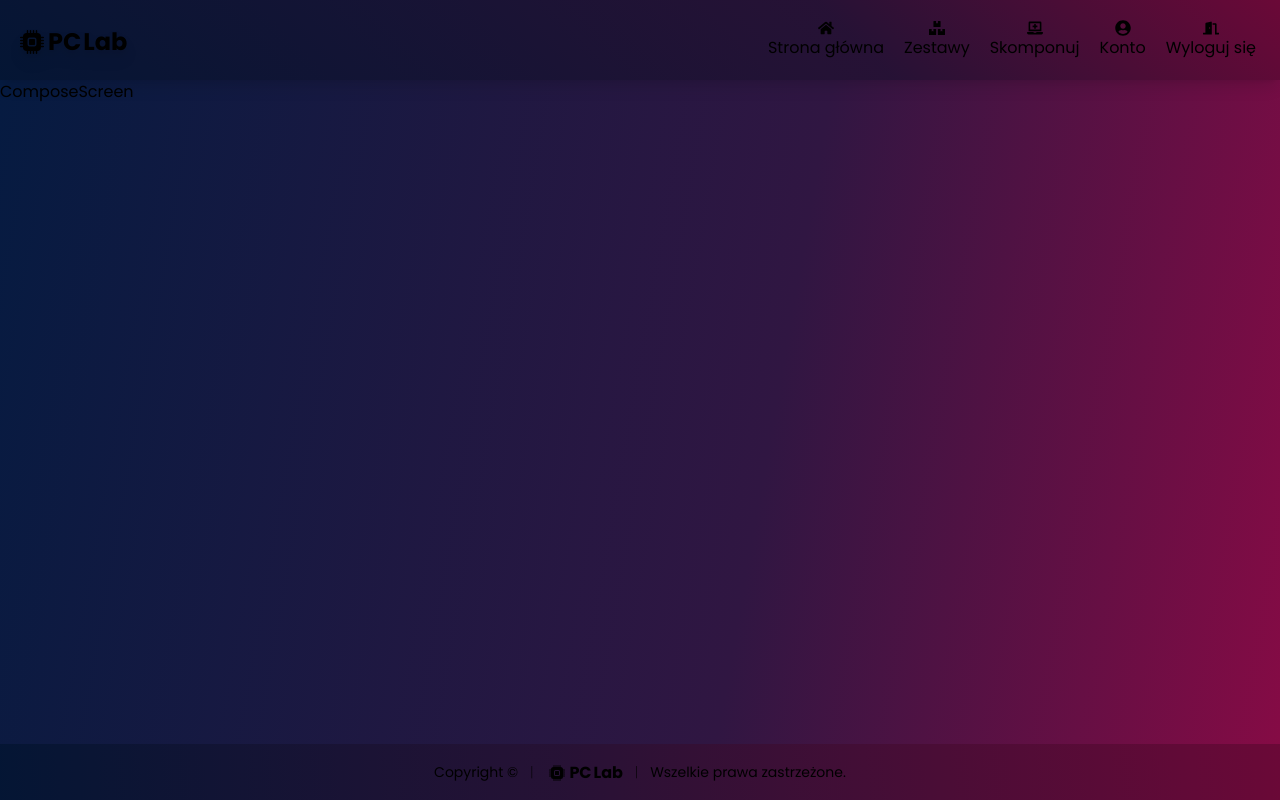
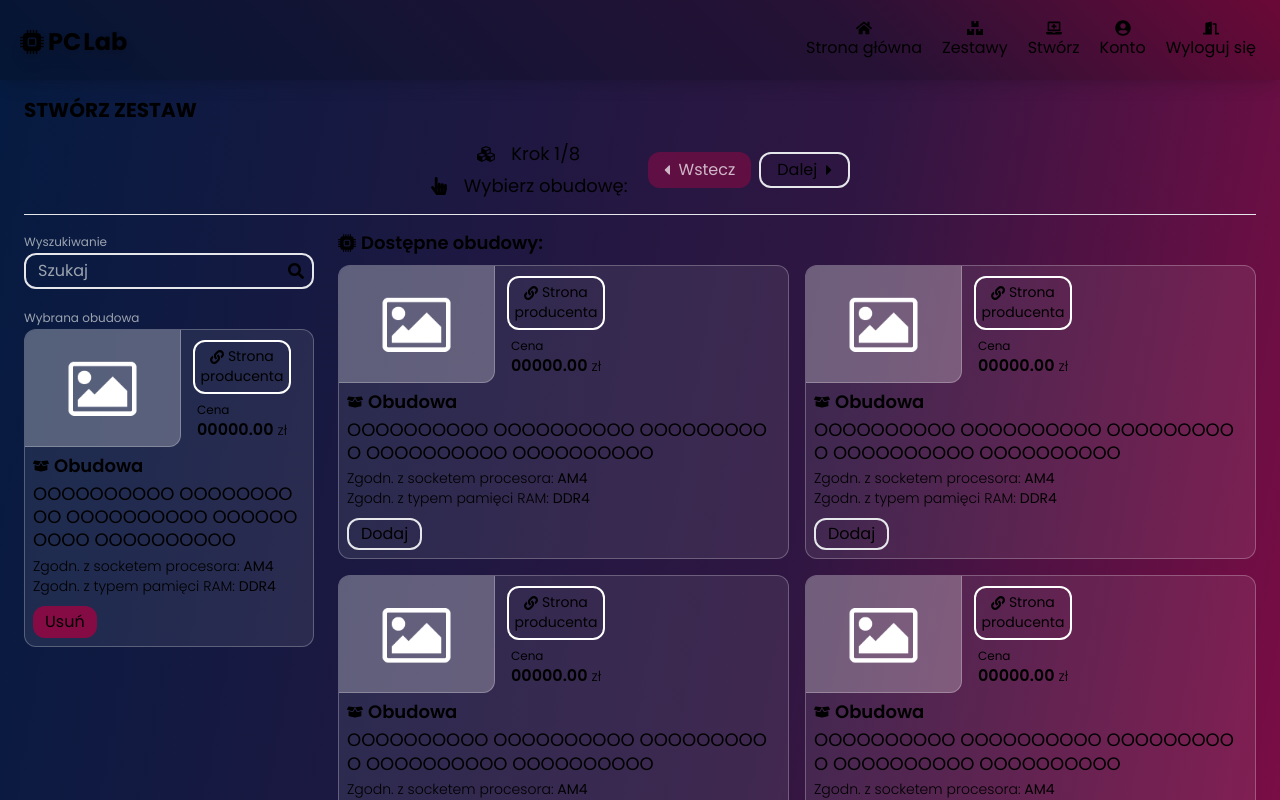
Before and after one commit to jakubcieslik99/pclab, a React (Vite) app in the folder client/: page /compose in a window 1280 px wide. Shown: the top 800 px of the page. Built offline with nearby package versions, Linux system fonts and the light colour scheme.

Commit message:
ComposeScreen styling applied

```diff
--- a/client/src/components/component/Component.jsx
+++ b/client/src/components/component/Component.jsx
@@ -3,7 +3,11 @@ import noPhoto from '../../assets/no-photo.png'
 
 const Component = props => {
   return (
-    <div className="rounded-xl border border-white/[0.25] overflow-hidden h-[229px] flex flex-col bg-white/[0.08]">
+    <div
+      className={`rounded-xl border border-white/[0.25] overflow-hidden flex flex-col bg-white/[0.08] ${
+        !props.composeButton ? 'h-[229px]' : 'h-auto'
+      }`}
+    >
       <div className="flex gap-3">
         <div className="aspect-[4/3] flex justify-center items-center max-w-[156px] rounded-br-xl border-r border-b border-white/[0.25] bg-white/[0.25] overflow-hidden">
           <img src={noPhoto} alt="No photo" className="object-contain" />
@@ -30,16 +34,47 @@ const Component = props => {
       </div>
 
       <div className="flex flex-col gap-[2px] flex-1 justify-center">
-        <h3 className="mx-2 mt-[5px]  flex items-center gap-[5px]">
+        <h3 className="mx-2 mt-[5px] flex items-center gap-[5px]">
           <div>
             <FaBoxOpen />
           </div>
           <div className="text-lg font-semibold truncate">{props.name}</div>
         </h3>
-        <h4 className="mx-2 mb-[5px] text-lg leading-[1.45rem] break-all">
+
+        <h4 className={`mx-2 mb-[5px] text-lg leading-[1.45rem] break-all`}>
           {'OOOOOOOOOO OOOOOOOOOO OOOOOOOOOO OOOOOOOOOO OOOOOOOOOO'}
         </h4>
+
+        {props.composeButton && props.buttonClickHandler && (
+          <div className="-mt-[3px] mb-[10px] mx-2">
+            {
+              <div className="text-sm font-light">
+                Zgodn. z {'socketem procesora'}: <b>{'AM4'}</b>
+              </div>
+            }
+            {
+              <div className="text-sm font-light">
+                Zgodn. z {'typem pamięci RAM'}: <b>{'DDR4'}</b>
+              </div>
+            }
+          </div>
+        )}
       </div>
+
+      {props.composeButton && props.buttonClickHandler && (
+        <div className="mx-2 mb-2">
+          <button
+            className={`px-3 rounded-xl transition active:scale-95 ${
+              props.composeButton === 'select'
+                ? 'py-[2px] border-2 hover:bg-white/10'
+                : 'py-1 bg-pclab-400 hover:bg-pclab-400/70'
+            }`}
+            onClick={() => props.buttonClickHandler()}
+          >
+            {props.composeButton === 'select' ? 'Dodaj' : 'Usuń'}
+          </button>
+        </div>
+      )}
     </div>
   )
 }
--- a/client/src/components/header/Header.jsx
+++ b/client/src/components/header/Header.jsx
@@ -32,7 +32,7 @@ const Header = () => {
 
             <Link to="/compose" className="flex flex-col items-center justify-center px-2 py-1 transition active:scale-95">
               <FaLaptopMedical />
-              <li>Skomponuj</li>
+              <li>Stwórz</li>
             </Link>
 
             {false ? (
@@ -104,7 +104,7 @@ const Header = () => {
             className="flex items-center p-3 transition-colors hover:bg-black/30"
           >
             <FaLaptopMedical className="mr-2 text-xl" />
-            <li>Skomponuj</li>
+            <li>Stwórz</li>
           </Link>
 
           {false ? (
--- a/client/src/components/setup/Setup.jsx
+++ b/client/src/components/setup/Setup.jsx
@@ -65,7 +65,13 @@ const Setup = () => {
         </div>
       </div>
 
-      <div className="flex flex-col gap-[2px] px-2 pt-1 pb-2 bg-white/[0.09]">
+      <div className="flex flex-col gap-[2px] px-2 pb-2 bg-white/[0.09]">
+        <div className="text-gray-300 truncate">
+          <span className="mr-2 font-semibold">Cena:</span>
+          <span className="mr-1 text-lg font-semibold">{'00000.00'}</span>
+          <span className="font-light">zł</span>
+        </div>
+
         <div className="text-gray-400 truncate">
           <span className="mr-2 font-semibold">Autor:</span>
           <Link to={`/user/${'2137'}`} className="underline">
--- a/client/src/screens/ComposeScreen.jsx
+++ b/client/src/screens/ComposeScreen.jsx
@@ -1,5 +1,118 @@
+import { useState } from 'react'
+import { FaCubes, FaHandPointer, FaSearch, FaCaretLeft, FaCaretRight } from 'react-icons/fa'
+import { BsCpuFill } from 'react-icons/bs'
+import Component from '../components/component/Component'
+import Paginator from '../components/elements/Paginator'
+
 const ComposeScreen = () => {
-  return <main className="flex-1">ComposeScreen</main>
+  const [searching, setSearching] = useState('')
+
+  const searchingHandler = e => {
+    e.preventDefault()
+    console.log('searching')
+    console.log(searching)
+  }
+
+  return (
+    <main className="flex-1">
+      <div className="content">
+        <div className="mx-2 my-4">
+          <h2 className="text-xl font-bold">{true ? 'STWÓRZ' : 'EDYTUJ'} ZESTAW</h2>
+        </div>
+
+        <div className="flex flex-col items-center justify-center pb-[14px] mx-2 mb-[14px] border-b md:flex-row md:gap-5 gap-3">
+          <div className="text-lg">
+            <div className="flex items-center justify-center gap-2 mb-1">
+              <FaCubes />
+              <div className="ms-2">Krok {'1'}/8</div>
+            </div>
+
+            <div className="flex items-center justify-center gap-2">
+              <FaHandPointer />
+              <div className="ms-2">Wybierz {'obudowę:'}</div>
+            </div>
+          </div>
+
+          <div className="flex gap-2">
+            <button
+              disabled={true}
+              onClick={null}
+              className="flex items-center gap-1 pl-[11px] pr-4 py-[6px] transition bg-pclab-400 border-pclab-400 rounded-xl active:scale-95 hover:bg-pclab-400/70 disabled:scale-100 disabled:bg-pclab-400/60 disabled:text-white/70"
+            >
+              <FaCaretLeft />
+              Wstecz
+            </button>
+            <button
+              disabled={false}
+              onClick={null}
+              className="flex items-center gap-1 py-1 pl-4 pr-[11px] transition border-2 rounded-xl active:scale-95 hover:bg-white/10 disabled:scale-100 disabled:bg-transparent disabled:border-white/60 disabled:text-white/70"
+            >
+              Dalej
+              <FaCaretRight />
+            </button>
+          </div>
+        </div>
+
+        <div className="grid mx-2 mb-14 md:mb-6 md:grid-cols-5 xl:grid-cols-4 md:gap-6">
+          <div className="col-span-1 pb-5 mb-4 border-b md:col-span-2 xl:col-span-1 md:pb-0 md:mb-0 md:border-none">
+            <form onSubmit={searchingHandler} className="mb-4">
+              <label htmlFor="searching" className="text-xs text-gray-400">
+                Wyszukiwanie
+              </label>
+
+              <div className="relative">
+                <input
+                  type="text"
+                  name="searching"
+                  placeholder="Szukaj"
+                  className="w-full py-1 pl-3 truncate bg-transparent border-2 pr-9 rounded-xl"
+                  value={searching}
+                  onChange={e => setSearching(e.target.value)}
+                />
+                <button
+                  type="submit"
+                  className="absolute top-0 right-0 flex items-center justify-center flex-none transition w-9 h-9 active:scale-90"
+                >
+                  <FaSearch />
+                </button>
+              </div>
+            </form>
+
+            <div className="">
+              <label className="text-xs text-gray-400">
+                Wybran{'a'} {'obudowa'}
+              </label>
+
+              {/*<div className="flex items-center justify-center gap-[6px] mt-5 mb-2">
+                <span>Brak</span>
+                <FaCube />
+              </div>/**/}
+              {<Component name="Obudowa" composeButton="delete" buttonClickHandler={() => console.log('delete')} /> /**/}
+            </div>
+          </div>
+
+          <div className="flex flex-col md:col-span-3 xl:col-span-3">
+            <h3 className="flex items-center gap-[5px] mb-2 text-lg font-semibold">
+              <BsCpuFill />
+              <span>Dostępne {'obudowy'}:</span>
+            </h3>
+
+            <div className="grid gap-4 mb-4 lg:grid-cols-2">
+              <Component name="Obudowa" composeButton="select" buttonClickHandler={() => console.log('select')} />
+              <Component name="Obudowa" composeButton="select" buttonClickHandler={() => console.log('select')} />
+              <Component name="Obudowa" composeButton="select" buttonClickHandler={() => console.log('select')} />
+              <Component name="Obudowa" composeButton="select" buttonClickHandler={() => console.log('select')} />
+              <Component name="Obudowa" composeButton="select" buttonClickHandler={() => console.log('select')} />
+            </div>
+
+            <div className="flex justify-center">
+              <Paginator />
+            </div>
+          </div>
+        </div>
+      </div>
+    </main>
+  )
 }
 
 export default ComposeScreen
--- a/client/src/screens/StoreScreen.jsx
+++ b/client/src/screens/StoreScreen.jsx
@@ -39,7 +39,7 @@ const StoreScreen = () => {
           <h2 className="text-xl font-bold">ZNAJDŹ ZESTAW DLA SIEBIE</h2>
         </div>
 
-        <div className="grid gap-4 mx-2 mb-4 md:mb-6 md:grid-cols-6 lg:grid-cols-8">
+        <div className="grid gap-4 mx-2 mb-14 md:mb-6 md:grid-cols-6 lg:grid-cols-8">
           <div className="flex flex-col col-span-1 gap-2 mb-4 md:gap-5 md:col-span-2 md:mb-0 md:mr-3">
             <form onSubmit={searchingHandler}>
               <label htmlFor="searching" className="text-xs text-gray-400">
@@ -124,7 +124,7 @@ const StoreScreen = () => {
                 />
                 <button
                   type="submit"
-                  className="flex items-center justify-center flex-none ml-3 transition border-2 w-9 rounded-xl active:scale-90"
+                  className="flex items-center justify-center flex-none ml-3 transition border-2 w-9 rounded-xl hover:bg-white/10 active:scale-90"
                 >
                   <FaCaretRight className="text-2xl ml-[1px]" />
                 </button>
```
